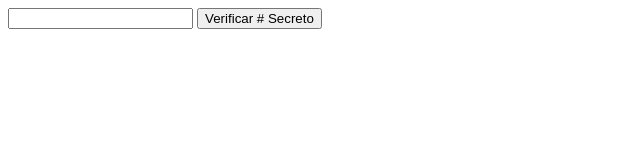
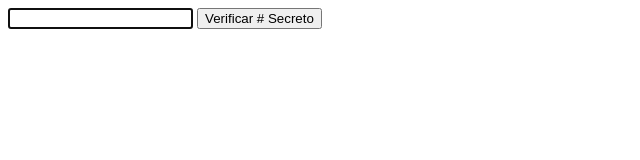
Before and after one commit to pr0317/PROJECTS, a plain HTML site: page secret_Game.html in a window 1280 px wide. Both pictures are taken after a click on the button "Verificar # Secreto". Shown: the whole page, without its empty margins (0-640 px from the left). Drawn offline with Linux system fonts and the light colour scheme.

Commit message:
Se mejora el programa para experiencia de User

```diff
--- a/secret_Game.html
+++ b/secret_Game.html
@@ -6,8 +6,9 @@
 
 
 <script>
-    var secret = 5;
+    var secret = Math.round(Math.random()*10);
     var input = document.querySelector("input"); /*querySelector como llamada a la etiqueta*/
+    input.focus();
 
     function verificar (){
 
@@ -19,6 +20,10 @@
 
             alert("Usted Erró, nunca conocerá el número secreto");
         }
+
+        input.value = "";
+        input.focus();
+
     }
 
     var button = document.querySelector("button");
```
